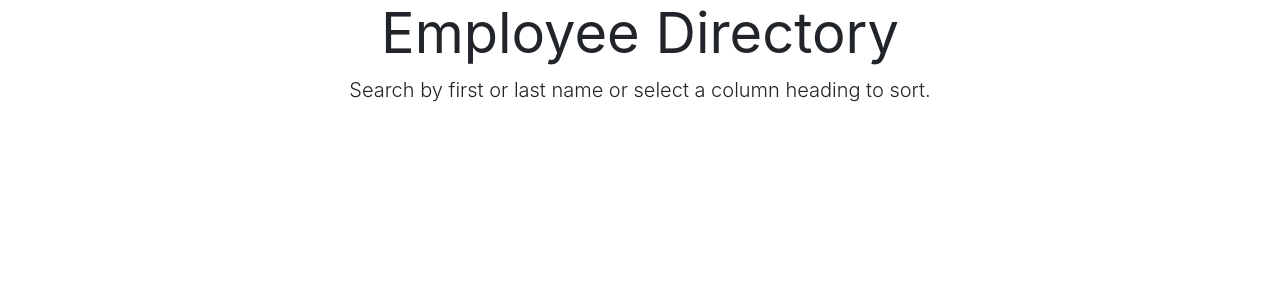
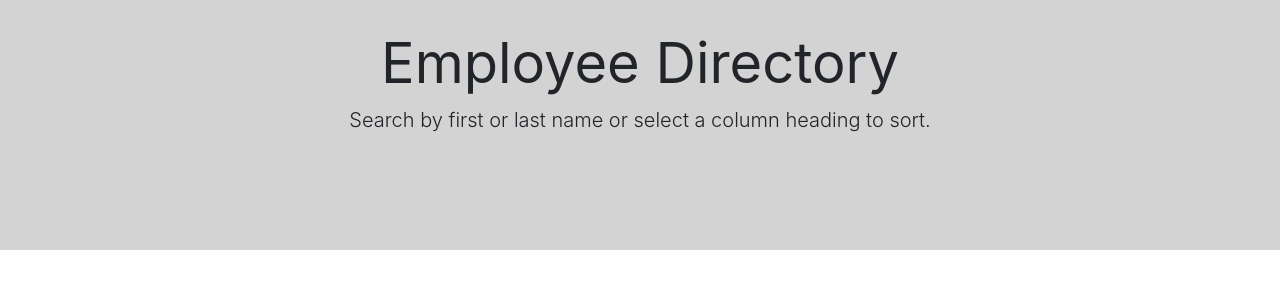
Before and after one commit to NhiDanis/Employee-Directory, a React (Create React App) app: page / in a window 1280 px wide. Shown: the top 300 px of the page. Built offline with nearby package versions, Linux system fonts and the light colour scheme.

Commit message:
commit jumbotron style

```diff
--- a/src/styles/jumbotron.css
+++ b/src/styles/jumbotron.css
@@ -0,0 +1,6 @@
+.jumbotron {
+    height: 250px;
+    background-color: lightgray;
+    padding-top: 30px;
+
+}
```
